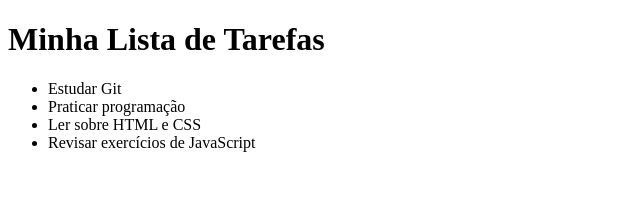
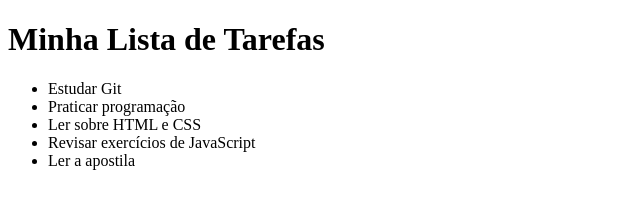
Before and after one commit to biaProjects/git-github-course1, a plain HTML site: page index.html in a window 1280 px wide. Shown: the whole page, without its empty margins (0-640 px from the left). Drawn offline with Linux system fonts and the light colour scheme.

Commit message:
:sparkles: Add a new item on list

```diff
--- a/index.html
+++ b/index.html
@@ -12,6 +12,7 @@
       <li>Praticar programação</li>
       <li>Ler sobre HTML e CSS</li>
       <li>Revisar exercícios de JavaScript</li>
+      <li>Ler a apostila</li>
     </ul>
   </body>
 </html>
```
